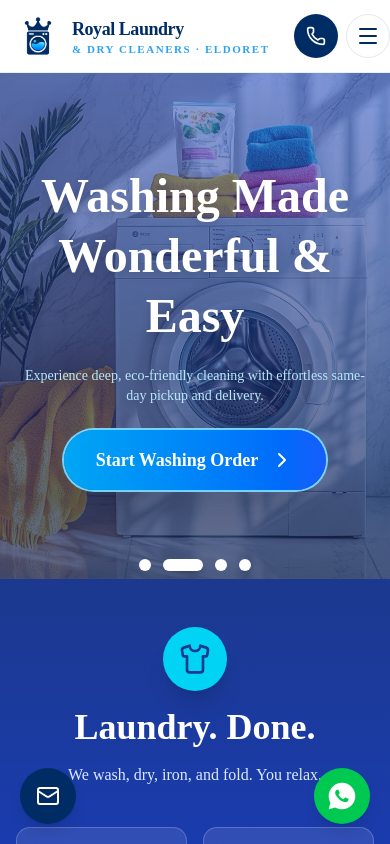
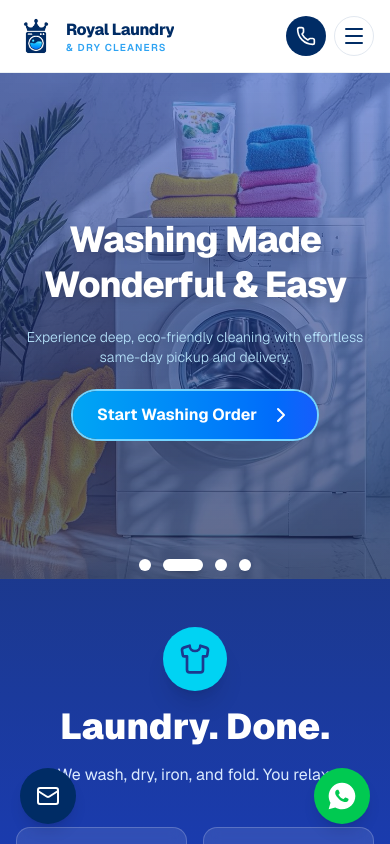
Before and after one commit to ngetich2021/laundry, a Next.js app: page / in a window 390 px wide. Shown: the top 844 px of the page. Built offline with nearby package versions, Linux system fonts and the light colour scheme.

Commit message:
Fix font and mobile overflow

```diff
--- a/app/globals.css
+++ b/app/globals.css
@@ -126,5 +126,6 @@
   }
   html {
     @apply font-sans;
+    overflow-x: clip;
   }
 }
--- a/app/layout.tsx
+++ b/app/layout.tsx
@@ -81,10 +81,8 @@ export default function RootLayout({
   children: React.ReactNode;
 }>) {
   return (
-    <html lang="en-KE">
-      <body
-        className={`${geistSans.variable} ${geistMono.variable} antialiased`}
-      >
+    <html lang="en-KE" className={`${geistSans.variable} ${geistMono.variable}`}>
+      <body className="font-sans antialiased overflow-x-clip">
         {children}
         <PwaRegister />
       </body>
--- a/components/Hero.tsx
+++ b/components/Hero.tsx
@@ -72,7 +72,7 @@ export default function Hero() {
 
           {/* Headline */}
           <div className="overflow-hidden mb-4 py-1">
-            <h1 className={`font-extrabold text-white text-5xl sm:text-6xl md:text-7xl lg:text-7xl leading-tight drop-shadow-lg ${contentAnimationClass}`}>
+            <h1 className={`font-extrabold text-white text-4xl sm:text-5xl md:text-6xl lg:text-7xl leading-tight tracking-tight drop-shadow-lg ${contentAnimationClass}`}>
               {currentHero.label}
             </h1>
           </div>
@@ -87,7 +87,7 @@ export default function Hero() {
             onClick={handleCtaClick}
             className={`group inline-flex items-center gap-3
               bg-gradient-to-r from-sky-500 to-blue-600 text-white
-              font-bold text-lg px-8 py-4 rounded-full shadow-2xl
+              font-bold text-base sm:text-lg px-6 py-3 sm:px-8 sm:py-4 rounded-full shadow-2xl
               hover:from-sky-600 hover:to-blue-700
               transform hover:scale-105 hover:-translate-y-1
               transition-all duration-300 ease-out
--- a/components/Nav.tsx
+++ b/components/Nav.tsx
@@ -34,14 +34,14 @@ export default function Nav() {
 
   return (
     <header className="sticky top-0 z-[60] border-b border-slate-200/70 bg-white">
-      <nav className="mx-auto flex h-[72px] max-w-7xl items-center justify-between gap-6 px-4 sm:px-6 lg:px-8" aria-label="Main">
+      <nav className="mx-auto flex h-[72px] max-w-7xl items-center justify-between gap-3 px-4 sm:gap-6 sm:px-6 lg:px-8" aria-label="Main">
         {/* Brand */}
-        <Link href="/" className="flex shrink-0 items-center gap-3" aria-label={`${SITE.name} home`}>
-          <Image src="/icons/royal-icon.png" alt="" width={44} height={44} priority className="size-11" />
-          <span className="leading-tight">
-            <span className="block text-lg font-extrabold tracking-tight text-[#002C65]">Royal Laundry</span>
-            <span className="block text-[11px] font-semibold uppercase tracking-[0.14em] text-[#2EA3F2]">
-              &amp; Dry Cleaners · Eldoret
+        <Link href="/" className="flex min-w-0 items-center gap-2.5 sm:gap-3" aria-label={`${SITE.name} home`}>
+          <Image src="/icons/royal-icon.png" alt="" width={44} height={44} priority className="size-10 shrink-0 sm:size-11" />
+          <span className="min-w-0 leading-tight">
+            <span className="block truncate text-base font-extrabold tracking-tight text-[#002C65] sm:text-lg">Royal Laundry</span>
+            <span className="block truncate text-[10px] font-semibold uppercase tracking-[0.12em] text-[#2EA3F2] sm:text-[11px]">
+              &amp; Dry Cleaners<span className="hidden min-[400px]:inline"> · Eldoret</span>
             </span>
           </span>
         </Link>
@@ -80,10 +80,10 @@ export default function Nav() {
         </a>
 
         {/* Mobile: call icon + menu button */}
-        <div className="flex items-center gap-2 lg:hidden">
+        <div className="flex shrink-0 items-center gap-2 lg:hidden">
           <a
             href={`tel:${SITE.phoneIntl}`}
-            className="inline-flex size-11 items-center justify-center rounded-full bg-[#002C65] text-white"
+            className="inline-flex size-10 items-center justify-center rounded-full bg-[#002C65] text-white sm:size-11"
             aria-label={`Call ${SITE.phoneDisplay}`}
           >
             <Phone className="size-5" />
@@ -91,7 +91,7 @@ export default function Nav() {
           <button
             type="button"
             onClick={() => setOpen((v) => !v)}
-            className="inline-flex size-11 items-center justify-center rounded-full border border-slate-200 text-[#002C65] transition hover:bg-slate-100"
+            className="inline-flex size-10 items-center justify-center rounded-full border border-slate-200 text-[#002C65] transition hover:bg-slate-100 sm:size-11"
             aria-label={open ? "Close menu" : "Open menu"}
             aria-expanded={open}
             aria-controls="mobile-menu"
```
